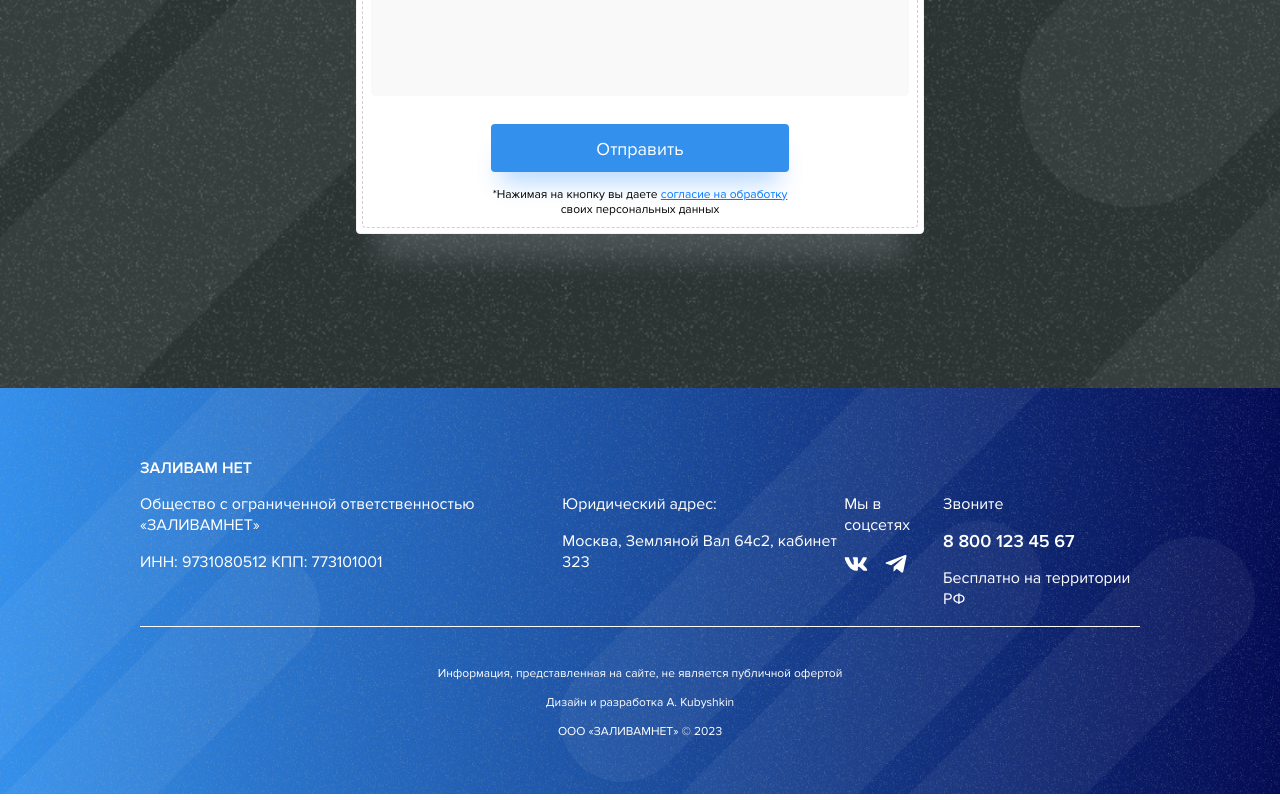
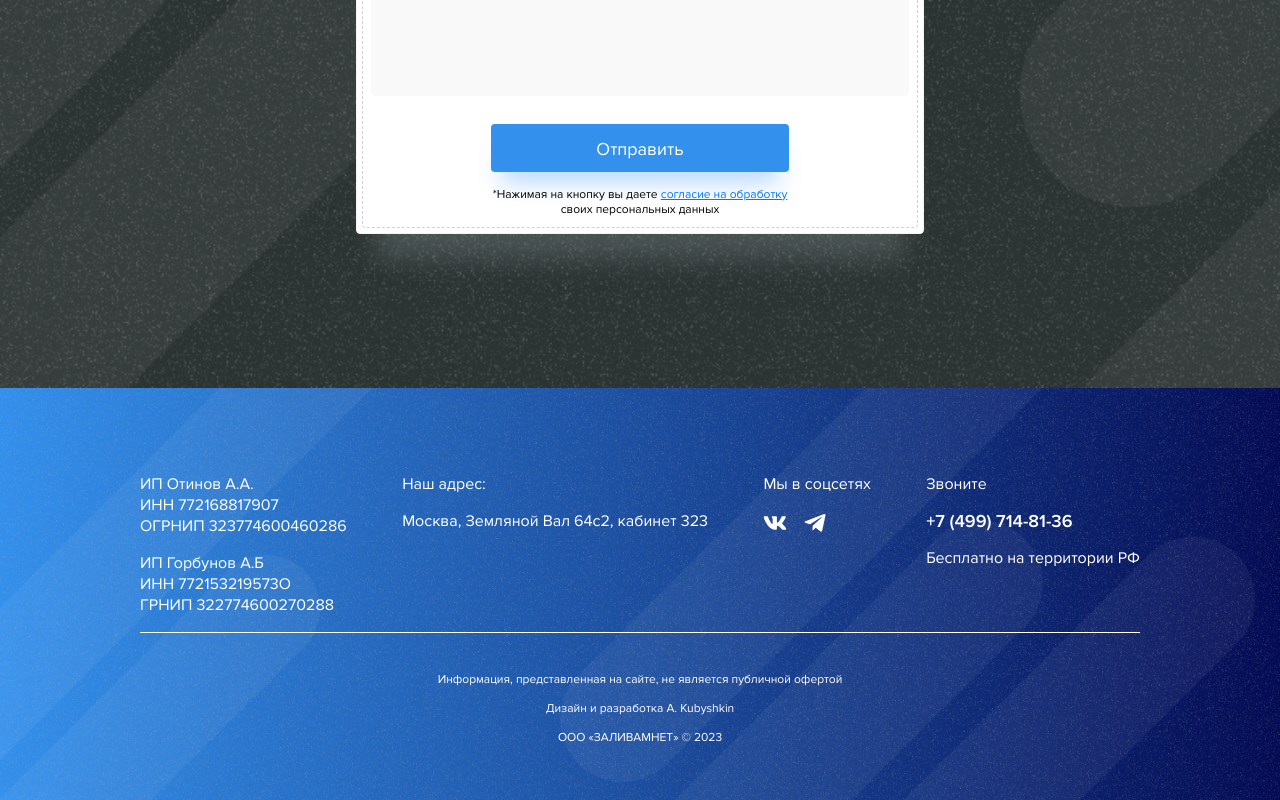
Before and after one commit to Photokub/zalivam-net, a React (Create React App) app: page / in a window 1280 px wide. Shown: the part 6064-6864 px from the top of the page. Built offline with nearby package versions, Linux system fonts and the light colour scheme.

Commit message:
Refactor: правка Footer

```diff
--- a/src/components/Footer/Footer.css
+++ b/src/components/Footer/Footer.css
@@ -70,6 +70,11 @@
   line-height: 21px;
 }
 
+.footer__phoneNumberLink {
+  text-decoration: none;
+  color: #FFF;
+}
+
 .footer__leegalTextParagraph {
   margin: 0 0 8px 0;
   color: #FFF;
--- a/src/components/Footer/Footer.scss
+++ b/src/components/Footer/Footer.scss
@@ -72,6 +72,11 @@
     line-height: 21px;
 }
 
+.footer__phoneNumberLink{
+    text-decoration: none;
+    color: #FFF;
+}
+
 .footer__leegalTextParagraph {
     margin: 0 0 8px 0;
     color: #FFF;
--- a/src/components/Footer/Footer.tsx
+++ b/src/components/Footer/Footer.tsx
@@ -12,14 +12,14 @@ const Footer: React.FC<FooterPropTypes> = ({ }) => {
     return (
         <footer className="footer">
             <div className="footer__wrap">
-                <p className="footerTitle">ЗАЛИВАМ НЕТ</p>
+                {/* <p className="footerTitle">ЗАЛИВАМ НЕТ</p> */}
                 <div className="footer__contactContainer">
                     <div className="footer__requisites">
-                        <p className="footer__paragraph">Общество с ограниченной ответственностью «ЗАЛИВАМНЕТ»</p>
-                        <p className="footer__paragraph">ИНН: 9731080512      КПП: 773101001</p>
+                        <p className="footer__paragraph">ИП Отинов А.А.<br/>ИНН 772168817907<br/>ОГРНИП 323774600460286</p>
+                        <p className="footer__paragraph">ИП Горбунов А.Б<br/>ИНН 772153219573О<br/>ГРНИП 322774600270288</p>
                     </div>
                     <div className="footer__adress">
-                        <p className="footer__paragraph">Юридический адрес:</p>
+                        <p className="footer__paragraph">Наш адрес:</p>
                         <p className="footer__paragraph">Москва, Земляной Вал 64с2, кабинет 323</p>
                     </div>
                     <div className="footer__socialMedia">
@@ -35,7 +35,7 @@ const Footer: React.FC<FooterPropTypes> = ({ }) => {
                     </div>
                     <div className="footer__phone">
                         <p className="footer__paragraph">Звоните</p>
-                        <h4 className="footer__phoneNumber">8 800 123 45 67</h4>
+                        <h4 className="footer__phoneNumber"><Link className="footer__phoneNumberLink" to={"tel:+74997148136"}>+7 (499) 714-81-36</Link></h4>
                         <p className="footer__paragraph">Бесплатно на территории РФ</p>
                     </div>
                 </div>
```
Also changed, not shown: 1 other file (tests, documents, lock files or other folders).
